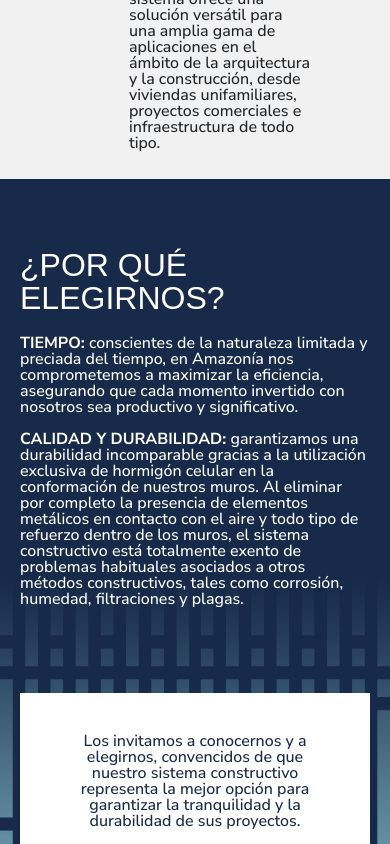
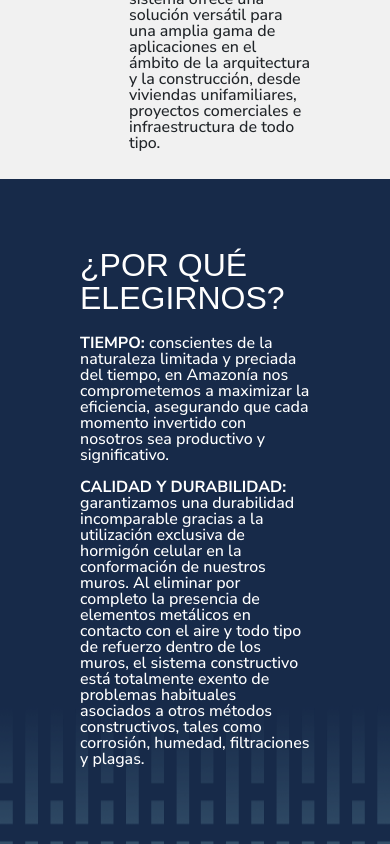
Before and after one commit to facundo1996/amazonia, a React (Create React App) app: page / in a window 390 px wide. Shown: the part 11156-12000 px from the top of the page. Built offline with nearby package versions, Linux system fonts and the light colour scheme; a web font is replaced by a local one.

Commit message:
Choose us Responsive

```diff
--- a/src/index.css
+++ b/src/index.css
@@ -1029,6 +1029,11 @@
   .p-title {
     font-size: 65px;
   }
+  /* CHOOSE US */
+  .choose-1{
+    padding-left: 80px;
+    padding-right: 80px;
+  }
 }
 @media (max-width: 991.98px) {
   /* CHARACTERISTICS */
@@ -1096,7 +1101,7 @@
   }
   .choose-2 {
     width: 100%;
-    padding-bottom: 100px;
+    padding: 0px 80px 100px 80px;
     background-image: none;
   }
   .choose-2 div{
@@ -1183,10 +1188,6 @@
    .choose-1 h3{
     font-size: 40px;
     margin-bottom: 20px;
-   }
-   .choose-2{
-     padding-left: 20px;
-     padding-right: 20px;
    }
    .choose-2 div{
     width: 100%;
```
